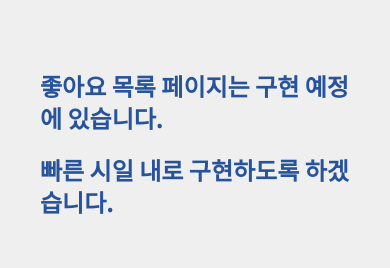
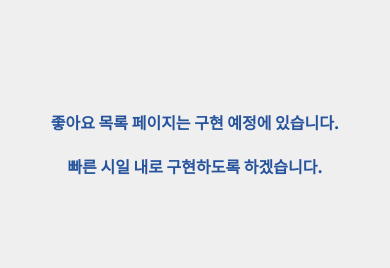
Before and after one commit to TaeWooKim-SCH/soondong, a Next.js app: page /my/likes in a window 390 px wide. Shown: the part 278-546 px from the top of the page. Built offline with nearby package versions, Linux system fonts and the light colour scheme; no server answers.

Commit message:
feat: 찜 목록 반응형

```diff
--- a/src/app/my/likes/page.tsx
+++ b/src/app/my/likes/page.tsx
@@ -3,8 +3,8 @@ import Layout from "@/app/_components/layouts/Layout";
 export default function MyLikes() {
   return (
     <Layout className="flex flex-col justify-center items-center">
-      <div className="text-2xl font-bold text-blue mb-5">좋아요 목록 페이지는 구현 예정에 있습니다.</div>
-      <div className="text-2xl font-bold text-blue">빠른 시일 내로 구현하도록 하겠습니다.</div>
+      <div className="font-bold text-blue mb-5 sm:text-2xl">좋아요 목록 페이지는 구현 예정에 있습니다.</div>
+      <div className="font-bold text-blue sm:text-2xl">빠른 시일 내로 구현하도록 하겠습니다.</div>
     </Layout>
   );
 }
```
